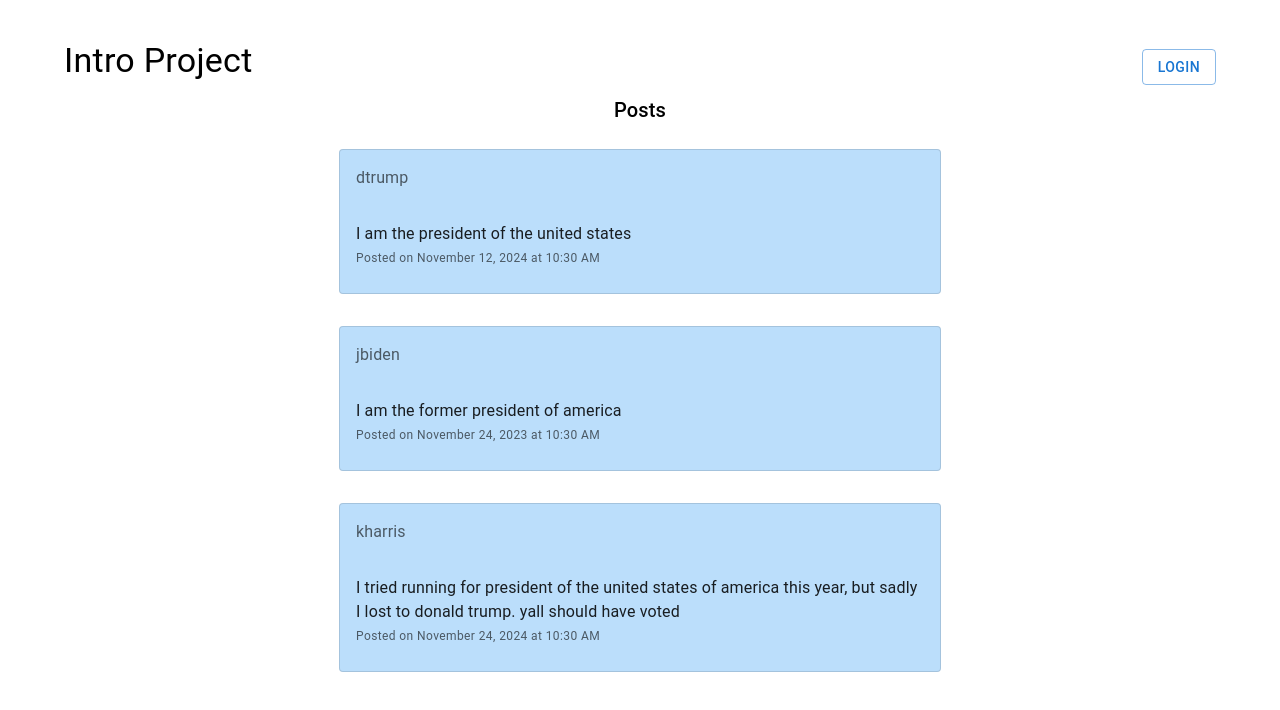
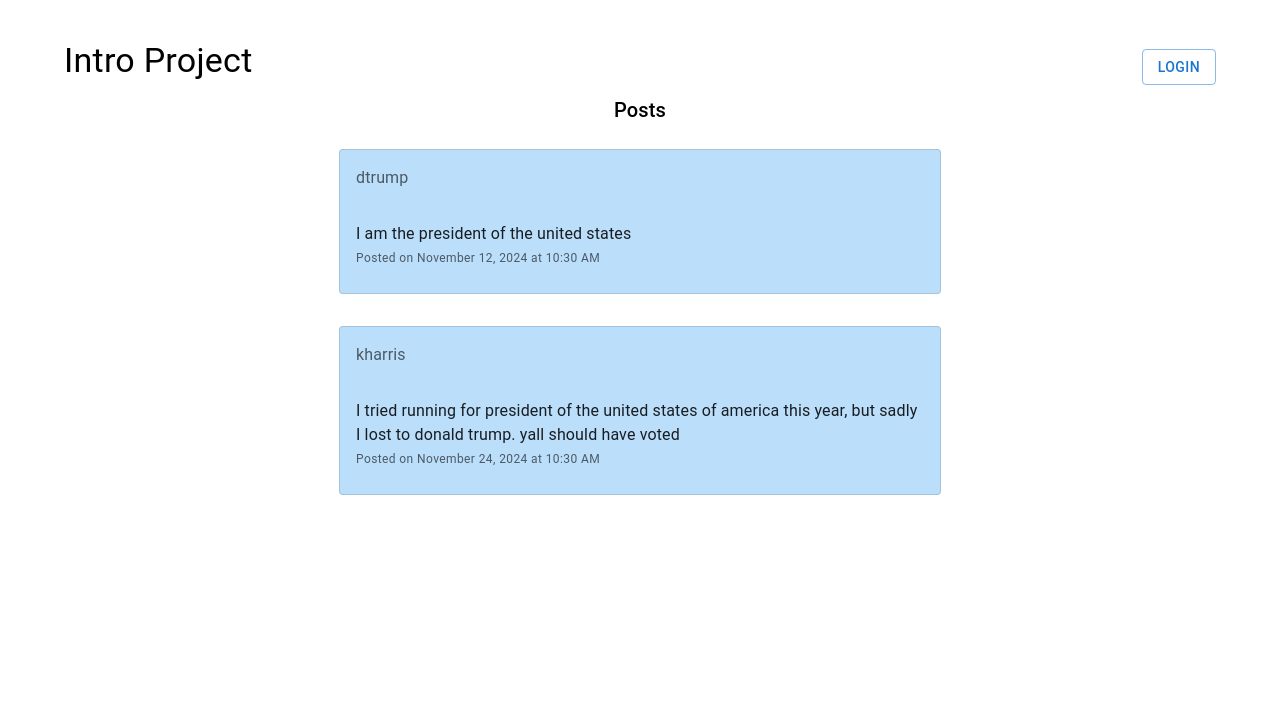
Before and after one commit to usd-cs/COMP-49X-24-25-our-search-intro-project, a React (Create React App) app in the folder frontend/: page / in a window 1280 px wide. Shown: the top 710 px of the page. Built offline with nearby package versions, Linux system fonts and the light colour scheme.

Commit message:
editted fakePost data so that one is long and one is short

```diff
--- a/frontend/src/components/PostList.js
+++ b/frontend/src/components/PostList.js
@@ -10,7 +10,6 @@ const PostList = ({ userId, userName, isAuthenticated }) => {
         //fetchPosts();
         const fakePosts = [
             { userId: 1, userName: 'dtrump', content: 'I am the president of the united states', postId: 3, createdAt: "2024-11-12T10:30:45.123Z" },
-            { userId: 2, userName: 'jbiden', content: 'I am the former president of america', postId: 4, createdAt:"2023-11-24T10:30:45.123Z" },
             { userId: 2, userName: 'kharris', content: 'I tried running for president of the united states of america this year, but sadly I lost to donald trump. yall should have voted', postId: 4, createdAt:"2024-11-24T10:30:45.123Z" }
         ]
         setPosts(fakePosts)
```
